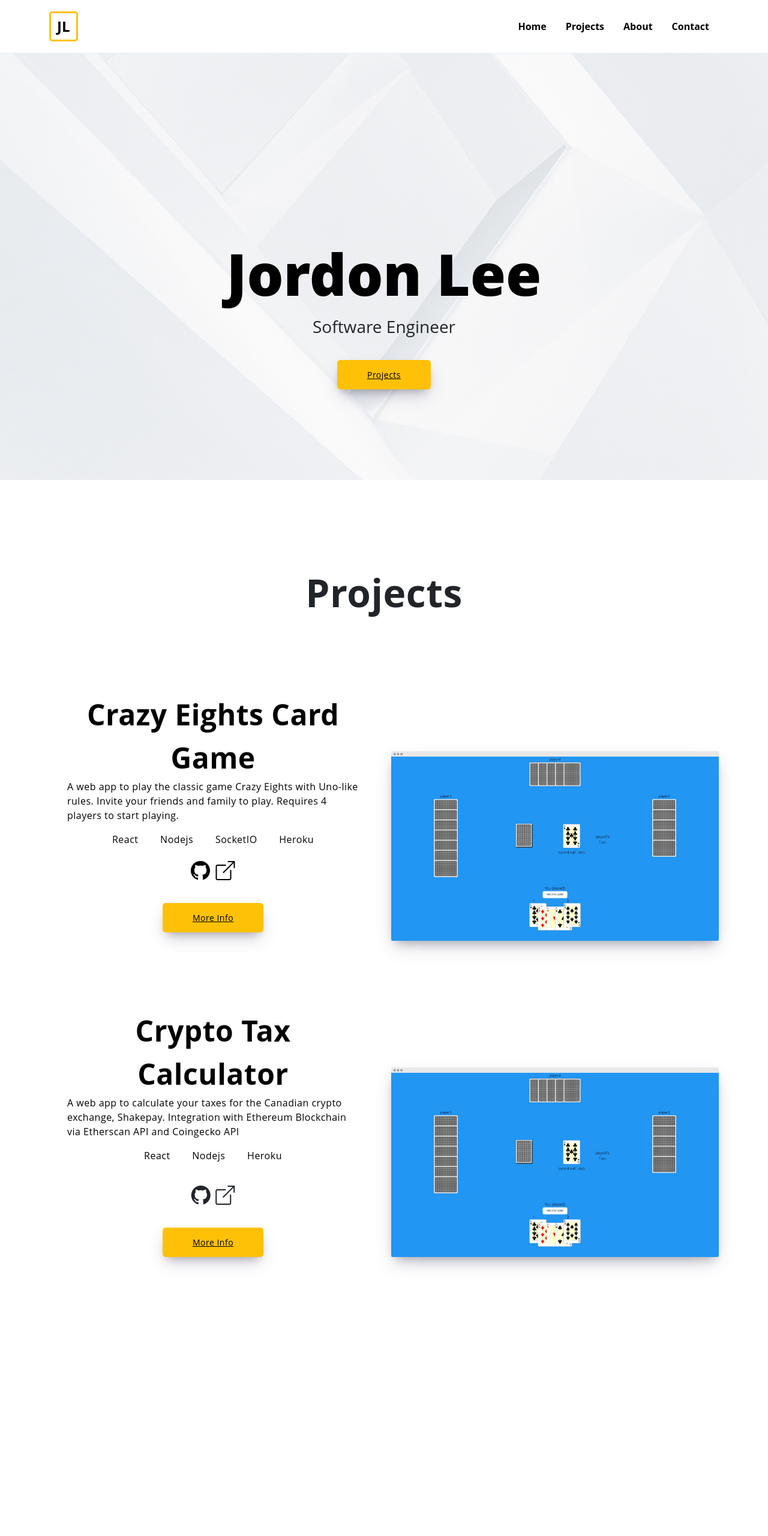
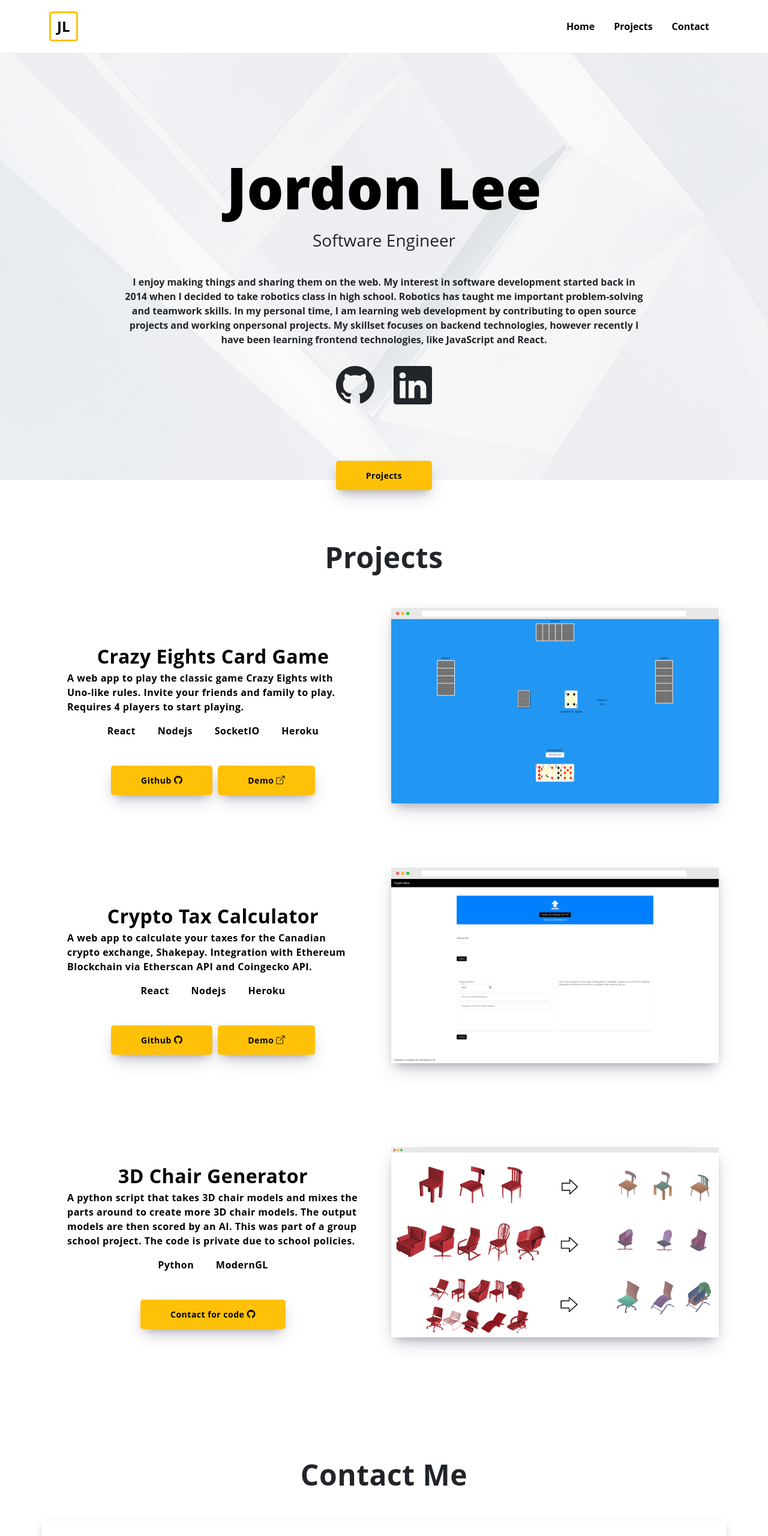
Before and after one commit to Jordon-L/portfolio-v2, a website built with Vite: page vite-project/index.html in a window 1280 px wide. Shown: the top 2560 px of the page at 60% size. Before the commit the page ends 2145 px from the top, so only its background shows below. Built offline with nearby package versions, Linux system fonts and the light colour scheme.

Commit message:
added more projects, moved about to home section

```diff
--- a/vite-project/index.html
+++ b/vite-project/index.html
@@ -10,51 +10,81 @@
 
 <body>
   <header class="fixed-top">
-    <div class="container d-flex align-items-center justify-content-between">
+    <div class="container">
+      <nav class="navbar navbar-expand-md">
         <div class="header-logo">
           JL
         </div>
-      <nav class="navbar">
+
+        <button class="navbar-toggler navbar-light" type="button" data-toggle="collapse" data-target="#main-navigation">
+          <span class="navbar-toggler-icon"></span>
+        </button>
+
+        <div class="collapse navbar-collapse" id="main-navigation">
+          <ul class="navbar-nav">
+            <li class="nav-item">
+              <a href="#hero">Home</a>
+            </li>
+            <li class="nav-item">
+              <a href="#projects">Projects</a>
+            </li>
+            <li class="nav-item">
+              <a href="#contact">Contact</a>
+            </li>
+          </ul>
+        </div>
+      </nav>
+    </div>
+
+  </header>
+  <div id="hero" class="hero">
+    <div class="intro">
+      Jordon Lee
+    </div>
+    <div class="hero-info">
+      <h3>Software Engineer</h3>
+    </div>
+    <div class="container">
+      <div class="row justify-content-center test">
+        <div class="col-10">
+
+          I enjoy making things and sharing them on the web. My interest in software development
+          started back in 2014 when I decided to take robotics class in high school. Robotics has taught me important
+          problem-solving and teamwork skills. In my personal time, I am learning web development by contributing to open
+          source projects and working onpersonal projects.
+          My skillset focuses on backend technologies, however recently I have been learning frontend technologies, like
+          JavaScript and React.
+        </div>
+        <div class="row justify-content-center links">
+          <div class="col-10">
             <ul>
               <li>
-            Home
+                <i class="bi bi-github "></i>
               </li>
               <li>
-            Projects
-          </li>
-          <li>
-            About
-          </li>
-          <li>
-            Contact
+                <i class="bi bi-linkedin"></i>
               </li>
             </ul>
-      </nav>
           </div>
-  </header>
-  <section id="hero" class="d-flex hero">
-    <div class="container">
-      <div class="row justify-content-center intro">
-        Jordon Lee
         </div>
-      <div class="row justify-content-center hero-info">
-        <h3>Software Engineer</h3>
+
       </div>
+    </div>
+
     <div class="center-button">
       <a href="#projects" class="button">Projects</a>
     </div>
   </div>
-  </section>
-  <div id=projects class="container min-vh-100">
-    <div class="row justify-content-center project-title">
-      <h3 class=project-header>Projects</h3>
+
+  <div id=projects class="container min-vh-100 heading">
+    <div class="row justify-content-center div-title">
+      <h3 class=div-header>Projects</h3>
     </div>
 
     <div class="row align-items-end justify-content-center project">
-
       <div class="col col-12 col-lg-6">
         <div class="project-info">
-          <div class="project-title">
+          <div class="div-title">
             Crazy Eights Card Game
           </div>
           <p>A web app to play the classic game Crazy Eights with Uno-like rules. Invite your friends and family to
@@ -62,19 +92,39 @@
           <p class="skills">React Nodejs SocketIO Heroku</p>
 
           <div class="external-links">
-            <i class="bi bi-github"></i>
-            <i class="bi bi-box-arrow-up-right"></i>
-          </div>
-
-          <div class="center-button">
-            <a class="button">More Info</a>
+            <a class="button">Github <i class="bi bi-github "></i> </a>
+            <a class="button">Demo <i class="bi bi-box-arrow-up-right"></i></a>
           </div>
         </div>
 
       </div>
 
       <div class="col col-12 col-lg-6">
-        <img src="./images/screely-crazy-eight.png" class="project-image img-fluid" alt="Responsive image">
+        <img src="./images/screely-crazy-eights.png" class="project-image img-fluid" alt="Crazy eights image">
+      </div>
+    </div>
+
+    <div class="row align-items-end justify-content-center project">
+
+      <div class="col col-12 col-lg-6">
+        <div class="project-info heading">
+          <div class="div-title">
+            Crypto Tax Calculator
+
+          </div>
+          <p>A web app to calculate your taxes for the Canadian crypto exchange, Shakepay. Integration with Ethereum
+            Blockchain via Etherscan API and Coingecko API.</p>
+          <p class="skills">React Nodejs Heroku</p>
+
+          <div class="external-links">
+            <a class="button">Github <i class="bi bi-github "></i> </a>
+            <a class="button">Demo <i class="bi bi-box-arrow-up-right"></i></a>
+          </div>
+        </div>
+      </div>
+
+      <div class="col col-12 col-lg-6">
+        <img src="./images/screely-crypto-tax.png" class="project-image img-fluid" alt="3D chair image">
       </div>
     </div>
 
@@ -82,35 +132,69 @@
 
       <div class="col col-12 col-lg-6">
         <div class="project-info">
-          <div class="project-title">
-            Crypto Tax Calculator
-          </div>
-          <p>A web app to calculate your taxes for the Canadian crypto exchange, Shakepay. Integration with Ethereum Blockchain via Etherscan API and Coingecko API</p>
-          <p class="skills">React Nodejs Heroku</p>
+          <div class="div-title">
+            3D Chair Generator
 
           </div>
+          <p>A python script that takes 3D chair models and mixes the parts around to create more 3D chair models. The
+            output models are then scored by an AI. This was part of a group school project. The code is private due to
+            school policies.</p>
+          <p class="skills">Python ModernGL</p>
 
           <div class="external-links">
-          <i class="bi bi-github"></i>
-          <i class="bi bi-box-arrow-up-right"></i>
+            <a class="button">Contact for code <i class="bi bi-github "></i> </a>
+          </div>
+        </div>
       </div>
 
+      <div class="col col-12 col-lg-6">
+        <img src="./images/screely-chairs.png" class="project-image img-fluid" alt="Responsive image">
+      </div>
+    </div>
+  </div>
+
+  <div id=contact class="container heading">
+    <div class="row justify-content-center div-title">
+      <h3 class=div-header>Contact Me</h3>
+    </div>
+    <div class="row align-items-end justify-content-center">
+      <div class="col contact-info shadow">
+        <form id="form-contact">
+          <div class="form-group">
+            <label for="name">Name</label>
+            <input type="name" class="form-control" id="name" placeholder="Name">
+          </div>
+          <div class="form-group">
+            <label for="email">Email address</label>
+            <input type="email" class="form-control" id="email" placeholder="Enter email">
+          </div>
+          <div class="form-group">
+            <label for="message">Message</label>
+            <textarea class="form-control" id="message" rows="5"></textarea>
+          </div>
           <div class="center-button">
-          <a class="button">More Info</a>
+            <button class="button">Submit</button>
+          </div>
+        </form>
+        <p id="log"></p>
       </div>
 
     </div>
-
-      <div class="col col-12 col-lg-6">
-          <img src="./images/screely-crazy-eight.png" class="project-image img-fluid" alt="Responsive image">
-      </div>
-    </div>
-
   </div>
 
 
+  <script type="module" src="/main.js"></script>
+  <script src="https://code.jquery.com/jquery-3.2.1.slim.min.js"
+    integrity="sha384-KJ3o2DKtIkvYIK3UENzmM7KCkRr/rE9/Qpg6aAZGJwFDMVNA/GpGFF93hXpG5KkN" crossorigin="anonymous">
+  </script>
+  <script src="https://cdn.jsdelivr.net/npm/popper.js@1.12.9/dist/umd/popper.min.js"
+    integrity="sha384-ApNbgh9B+Y1QKtv3Rn7W3mgPxhU9K/ScQsAP7hUibX39j7fakFPskvXusvfa0b4Q" crossorigin="anonymous">
+  </script>
+  <script src="https://cdn.jsdelivr.net/npm/bootstrap@4.0.0/dist/js/bootstrap.min.js"
+    integrity="sha384-JZR6Spejh4U02d8jOt6vLEHfe/JQGiRRSQQxSfFWpi1MquVdAyjUar5+76PVCmYl" crossorigin="anonymous">
+  </script>
 
-  <script type="module" src="/main.js"></script>
+  @import '';
 </body>
 
 </html>
--- a/vite-project/main.js
+++ b/vite-project/main.js
@@ -1,2 +1,33 @@
 import './style.css'
-import javascriptLogo from './javascript.svg'
+const log = document.getElementById('log');
+const name = document.getElementById('name');
+const email = document.getElementById('email');
+const message = document.getElementById('message');
+document.getElementById('form-contact').addEventListener("submit", function(evt) {
+  contactMe();
+  log.textContent = `Form Submitted!`;
+  name.value = "";
+  email.value = "";
+  message.value = "";
+  evt.preventDefault();
+}, true);
+
+function contactMe(){
+  const headers = new Headers()
+  headers.append("Content-Type", "application/json")
+  console.log(message.value)
+  const body = {
+    "name": name.value,
+    "email": email.value,
+    "message": message.value
+  }
+
+  const options = {
+    method: "POST",
+    headers,
+    mode: "cors",
+    body: JSON.stringify(body),
+  }
+
+  fetch("https://eof3acbu78ad7fd.m.pipedream.net", options)
+}
--- a/vite-project/style.css
+++ b/vite-project/style.css
@@ -1,9 +1,12 @@
 @import 'node_modules/bootstrap/dist/css/bootstrap.min.css';
 @import 'node_modules/bootstrap-icons/font/bootstrap-icons.css';
+
 :root {
   --title-font-weight: 700;
+  --info-font-weight: 700;
 }
-body{
+
+body {
   font-family: 'Open Sans', sans-serif;
 }
 
@@ -13,8 +16,8 @@ header {
   padding: 15px 0;
   border-bottom: 1px solid #e6f2fb;
   font-weight: var(--title-font-weight);
-  color:black;
-  padding:1em;
+  color: black;
+  padding: 1em;
 }
 
 .header-logo {
@@ -43,23 +46,27 @@ header {
   padding: 1rem;
 }
 
-main {}
-
-.container {
-
+.navbar li a {
+  text-decoration: none;
+  color: black;
 }
 
+.navbar-collapse {
+  justify-content: flex-end;
+}
+
+#hero {
+  align-items: flex-end;
+}
 .hero {
   width: 100%;
   height: 100vh;
-  position: relative;
-  min-height: 600px;
+
 }
 
 .hero::before {
   content: "";
   background-image: url("pexels-david-yu-2684383.jpg");
-  min-height: 600px;
   background-attachment: fixed;
   background-position: center;
   background-repeat: no-repeat;
@@ -73,49 +80,42 @@ main {}
   z-index: -1;
 }
 
-.about-me {
-  background-color: blue;
-}
-
-
 .intro {
-  font-weight:  800;
-  font-size: 4em;
-  padding-top: 3em;
-  color:black;
-}
-
-.hero-info {
-  font-size: 1.5em;
+  font-weight: 800;
+  font-size: 3rem;
+  color: black;
+  padding-top: 30vh;
+  text-align: center;
 }
 
 @media (min-width: 576px) {
   .intro {
     font-size: 5em;
-    padding-top: 4em;
   }
 }
 
 @media (min-width: 768px) {
   .intro {
     font-size: 6em;
-    padding-top: 4em;
   }
 }
 
 @media (min-width: 1200px) {
   .intro {
     font-size: 6em;
-    padding-top: 4em;
   }
 }
+.hero-info {
+  font-size: 1.5em;
+}
+
 .center-button {
-      text-align: center;
+  text-align: center;
 }
 
 .button {
   box-shadow: rgba(50, 50, 93, 0.25) 0px 13px 27px -5px, rgba(0, 0, 0, 0.3) 0px 8px 16px -8px;
-  font-weight: 500;
+  font-weight: var(--info-font-weight);
   font-size: 14px;
   letter-spacing: 0.5px;
   display: inline-block;
@@ -124,53 +124,60 @@ main {}
   transition: 0.5s;
   margin-top: 30px;
   background-color: var(--bs-yellow);
-  color:black;
+  color: black;
+  text-decoration: none;
+  border: none;
 }
 
-#projects {
-  padding-top : 150px;
-
+.heading {
+  padding-top: 100px;
 }
 
 h1 {
   text-align: center;
 }
+
 h3 {
   text-align: center;
 }
-.project-header{
-  font-size: 4rem;
-  font-weight: 700;
+
+.div-header {
+  font-size: 3rem;
+  font-weight: var(--title-font-weight);
   letter-spacing: 0.5px;
-  margin-bottom:4rem;
+  margin-bottom: 3rem;
 }
 
-.project-title{
-  font-size: 3rem;
-  font-weight: 700;
+.div-title {
+  font-size: 2rem;
+  font-weight: var(--title-font-weight);
   letter-spacing: 0.5px;
   text-align: center;
 }
 
 .project {
-  margin-bottom: 50px;
+  margin-bottom: 100px;
 }
 
 .project-info {
-  font-weight: 500;
+  font-weight: var(--info-font-weight);
   font-size: 16px;
   letter-spacing: 0.5px;
   padding: 14px 30px;
   border-radius: 5px;
-  color:black;
-  margin-top:50px;
+  color: black;
+  margin-top: 50px;
+}
+.shadow {
+  box-shadow: rgba(50, 50, 93, 0.25) 0px 13px 27px -5px, rgba(0, 0, 0, 0.3) 0px 8px 16px -8px;
+
 }
 
 .project-image {
   box-shadow: rgba(50, 50, 93, 0.25) 0px 13px 27px -5px, rgba(0, 0, 0, 0.3) 0px 8px 16px -8px;
 }
 
-.skills{
+.skills {
   word-spacing: 2rem;
   text-align: center;
 }
@@ -179,3 +186,39 @@ h3 {
   font-size: 2rem;
   text-align: center;
 }
+
+.test {
+  padding: 2rem;
+  font-weight: var(--info-font-weight);
+  text-align: center;
+}
+
+.contact-info {
+  background:white;
+  padding: 3rem;
+  margin-bottom:2rem;
+  font-weight: var(--info-font-weight);
+}
+
+.form-group{
+  padding-bottom:1rem;
+}
+
+.links {
+  font-size:4rem;
+  flex-direction: row;
+}
+
+.links ul {
+  margin: 0;
+  padding: 0;
+  display: flex;
+  list-style: none;
+  align-items: center;
+  justify-content: center;
+}
+
+.links li {
+  position: relative;
+  padding: 1rem;
+}
```
Also changed, not shown: vite-project/images/screely-chairs.png (added), vite-project/images/screely-crazy-eight.png (deleted), vite-project/images/screely-crazy-eights.png (added), vite-project/images/screely-crypto-tax.png (added). Lines whose indentation alone changed are shown as unchanged.
